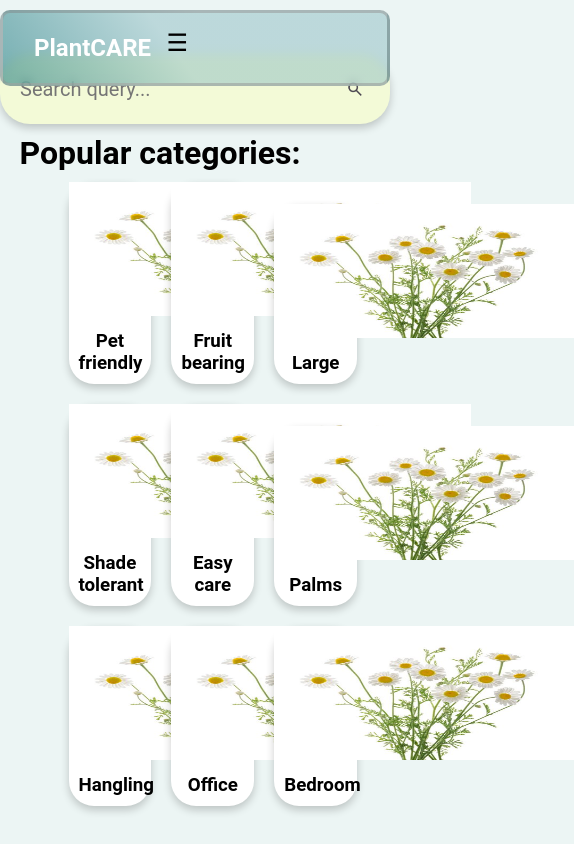
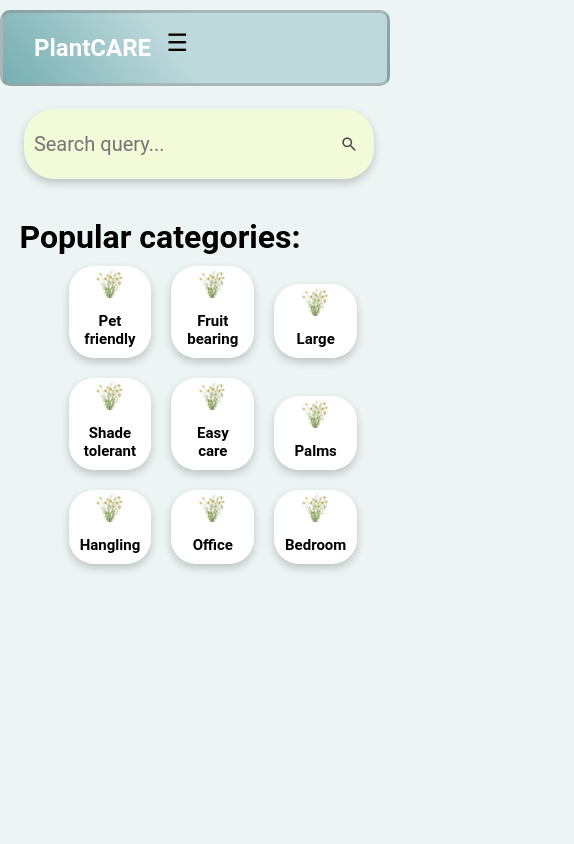
Before and after one commit to essence-666/fontend-project, a Next.js app: page /search in a window 390 px wide. Shown: the whole page, 574 px wide, since content can reach past the window. Built offline with nearby package versions, Linux system fonts and the light colour scheme.

Commit message:
feat: adapt search page for mobiles

```diff
--- a/src/app/search/page.tsx
+++ b/src/app/search/page.tsx
@@ -9,59 +9,59 @@ const searchPage = () => {
     <div>
       <Search />
 
-      <h1 style={{ marginLeft: "5%" }}> Popular categories: </h1>
+      <h1 className={styles.h1}> Popular categories: </h1>
       <div className={styles.categoriesContainer}>
         <div className={styles.flowersContainer}>
           <Link href="/" passHref className={styles.Links}>
-            <Image src={flower} alt="not supported" width={300} height={134} />
+            <Image src={flower} alt="not supported" width={300} height={134} className={styles.mobileFlowers}/>
             <h3 className={styles.textInsideFlow}>Pet friendly</h3>
           </Link>
         </div>
         <div className={styles.flowersContainer}>
           <Link href="/" passHref className={styles.Links}>
-            <Image src={flower} alt="not supported" width={300} height={134} />
+            <Image src={flower} alt="not supported" width={300} height={134} className={styles.mobileFlowers}/>
             <h3 className={styles.textInsideFlow}>Fruit bearing</h3>
           </Link>
         </div>
         <div className={styles.flowersContainer}>
           <Link href="/" passHref className={styles.Links}>
-            <Image src={flower} alt="not supported" width={300} height={134} />
+            <Image src={flower} alt="not supported" width={300} height={134} className={styles.mobileFlowers}/>
             <h3 className={styles.textInsideFlow}>Large</h3>
           </Link>
         </div>
         <div className={styles.flowersContainer}>
           <Link href="/" passHref className={styles.Links}>
-            <Image src={flower} alt="not supported" width={300} height={134} />
+            <Image src={flower} alt="not supported" width={300} height={134} className={styles.mobileFlowers}/>
             <h3 className={styles.textInsideFlow}>Shade tolerant</h3>
           </Link>
         </div>
         <div className={styles.flowersContainer}>
           <Link href="/" passHref className={styles.Links}>
-            <Image src={flower} alt="not supported" width={300} height={134} />
+            <Image src={flower} alt="not supported" width={300} height={134} className={styles.mobileFlowers}/>
             <h3 className={styles.textInsideFlow}>Easy care</h3>
           </Link>
         </div>
         <div className={styles.flowersContainer}>
           <Link href="/" passHref className={styles.Links}>
-            <Image src={flower} alt="not supported" width={300} height={134} />
+            <Image src={flower} alt="not supported" width={300} height={134} className={styles.mobileFlowers}/>
             <h3 className={styles.textInsideFlow}>Palms</h3>
           </Link>
         </div>
         <div className={styles.flowersContainer}>
           <Link href="/" passHref className={styles.Links}>
-            <Image src={flower} alt="not supported" width={300} height={134} />
+            <Image src={flower} alt="not supported" width={300} height={134} className={styles.mobileFlowers}/>
             <h3 className={styles.textInsideFlow}>Hangling</h3>
           </Link>
         </div>
         <div className={styles.flowersContainer}>
           <Link href="/" passHref className={styles.Links}>
-            <Image src={flower} alt="not supported" width={300} height={134} />
+            <Image src={flower} alt="not supported" width={300} height={134} className={styles.mobileFlowers}/>
             <h3 className={styles.textInsideFlow}>Office</h3>
           </Link>
         </div>
         <div className={styles.flowersContainer}>
           <Link href="/" passHref className={styles.Links}>
-            <Image src={flower} alt="not supported" width={300} height={134} />
+            <Image src={flower} alt="not supported" width={300} height={134} className={styles.mobileFlowers}/>
             <h3 className={styles.textInsideFlow}>Bedroom</h3>
           </Link>
         </div>
--- a/src/app/styles/search.module.css
+++ b/src/app/styles/search.module.css
@@ -19,6 +19,48 @@
     margin-top: 1%;
     box-shadow: 0 4px 8px rgba(0, 0, 0, 0.2);
 }
+
+@media (max-width: 768px) {
+    .searchDiv {
+        border-radius: 30px;
+        background-color: #f3fad7;
+        width: 350px;
+        height: 70px;
+        display: flex;
+        justify-content: center;
+        align-items: center;
+        margin-top: 15%;
+        margin-left: 2%;
+        box-shadow: 0 4px 8px rgba(0, 0, 0, 0.2);
+    }
+    .flowersContainer{
+        background-color: white;
+        border-radius: 25px;
+        width: 25%;
+        margin: 10px;
+        text-align: center;
+        box-shadow: 0 4px 8px rgba(0, 0, 0, 0.2);
+        display: inline-block;
+    }
+    .mobileFlowers {
+        height: 50px;
+        width: 50px;
+    }
+    .textInsideFlow {
+        font-size: 15px;
+    }
+    .h1 {
+        margin-top: 10%;
+    }
+}
+.mobileFlowers {
+    height: 40%;
+    width: 40%;
+}
+.h1 {
+    margin-left: 5%;
+}
+
 
 .inputContainer {
     display: flex;
```
Also changed, not shown: src/app/styles/profile.module.css (+44 -7 lines). Lines whose indentation alone changed are shown as unchanged.
